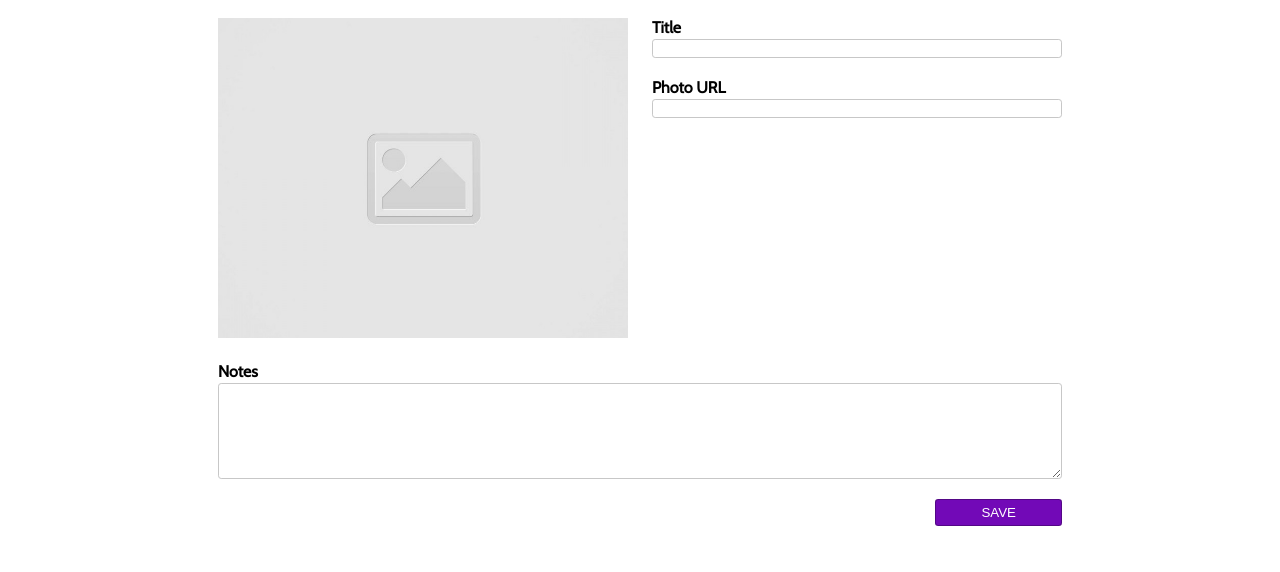
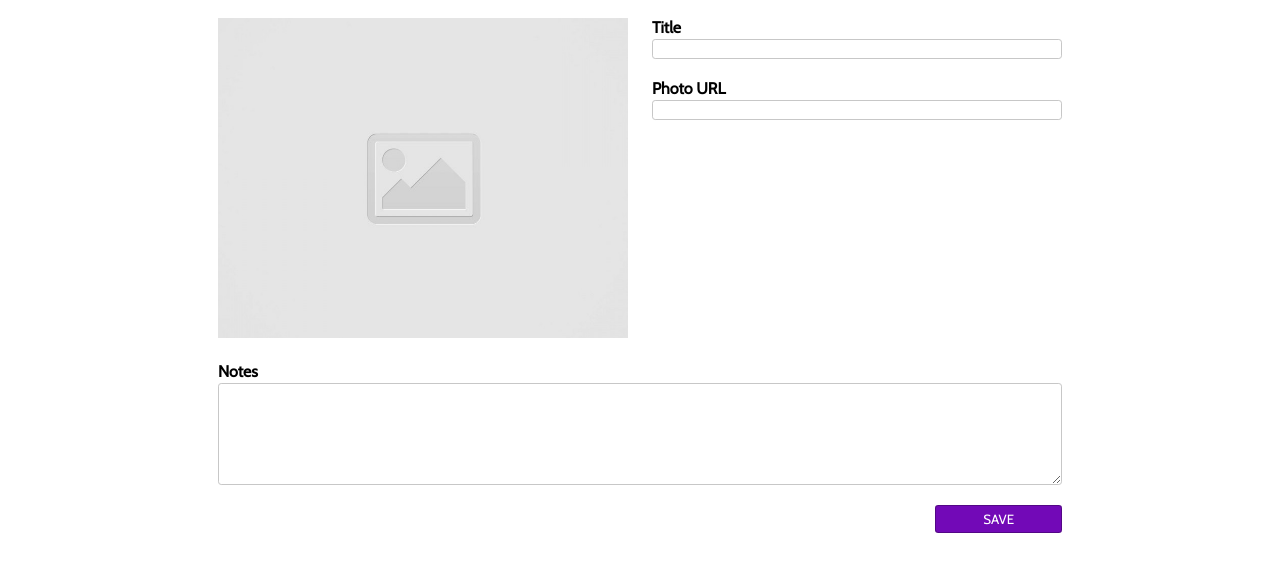
Before and after one commit to damien-martinez/code-journal, a website: page index.html in a window 1280 px wide. Shown: the part 108-680 px from the top of the page. Drawn offline with nearby package versions, Linux system fonts and the light colour scheme.

Commit message:
Fix all erros.

```diff
--- a/css/styles.css
+++ b/css/styles.css
@@ -34,6 +34,7 @@ textarea {
   margin-bottom: 1.3rem;
   border: 0.1rem solid rgb(199, 199, 199);
   border-radius: 0.2rem;
+  font-family: Cabin, sans-serif;
 }
 
 input:focus,
```
